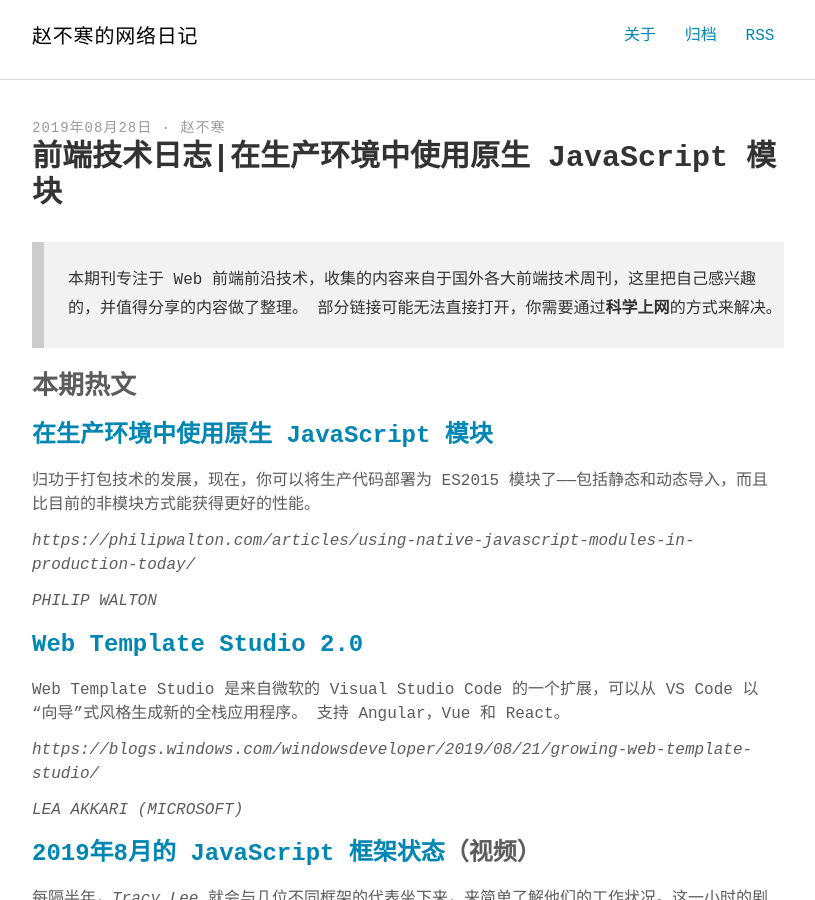
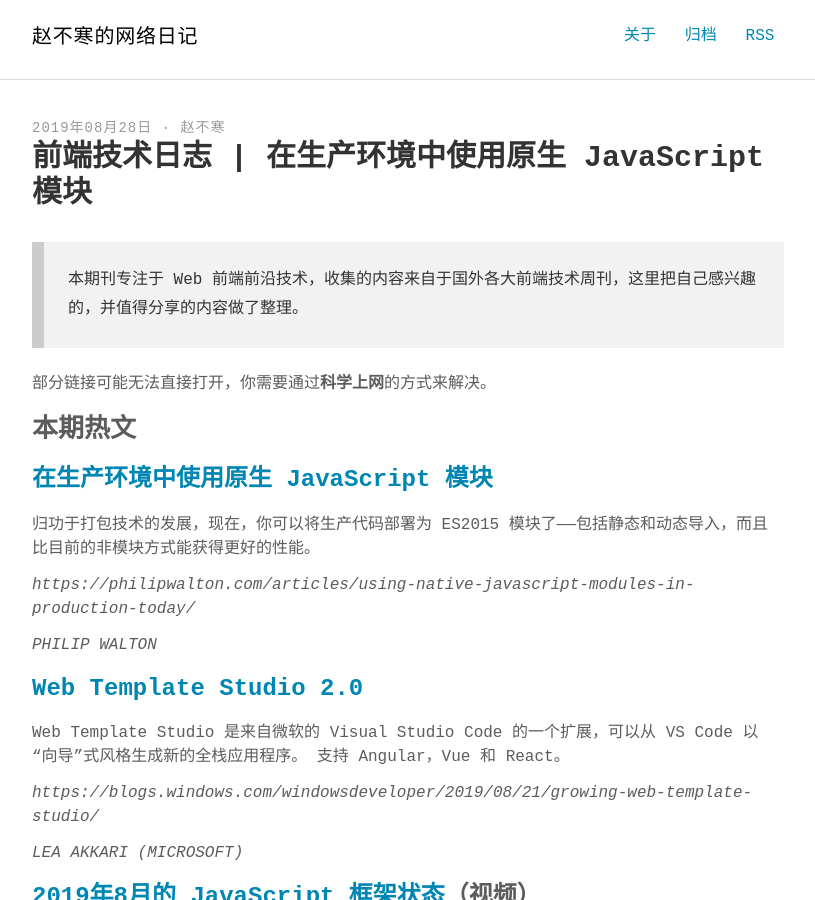
Before and after one commit to nicolaszhao/nicolaszhao.github.io, a Jekyll site: the page built from magazine/_posts/2019-08-28-frontend-technical-log.md, in a window 1280 px wide and 900 px high. Shown: the whole window, without its empty margins (232-1047 px from the left). Built offline with Jekyll 4.4.1, drawn with Linux system fonts in a browser that asks for light colours; some web fonts are replaced; comment, search, counter and statistics services are not loaded; a style sheet for code colours, icons or effects is not loaded; some of the changed text lies outside the part shown.

Commit message:
docs: 更新日志头部信息

```diff
--- a/magazine/_posts/2019-08-28-frontend-technical-log.md
+++ b/magazine/_posts/2019-08-28-frontend-technical-log.md
@@ -1,11 +1,12 @@
 ---
 layout: post
-title: 前端技术日志|在生产环境中使用原生 JavaScript 模块
+title: 前端技术日志 | 在生产环境中使用原生 JavaScript 模块
 excerpt: 分享定期收集的前端前沿技术、文章、工具和资源。
 ---
 
 > 本期刊专注于 Web 前端前沿技术，收集的内容来自于国外各大前端技术周刊，这里把自己感兴趣的，并值得分享的内容做了整理。
-> 部分链接可能无法直接打开，你需要通过**科学上网**的方式来解决。
+
+部分链接可能无法直接打开，你需要通过**科学上网**的方式来解决。
 
 ## 本期热文
 
```
Also changed, not shown: magazine/_posts/2019-08-21-phase-1.md (+3 -2 lines).
